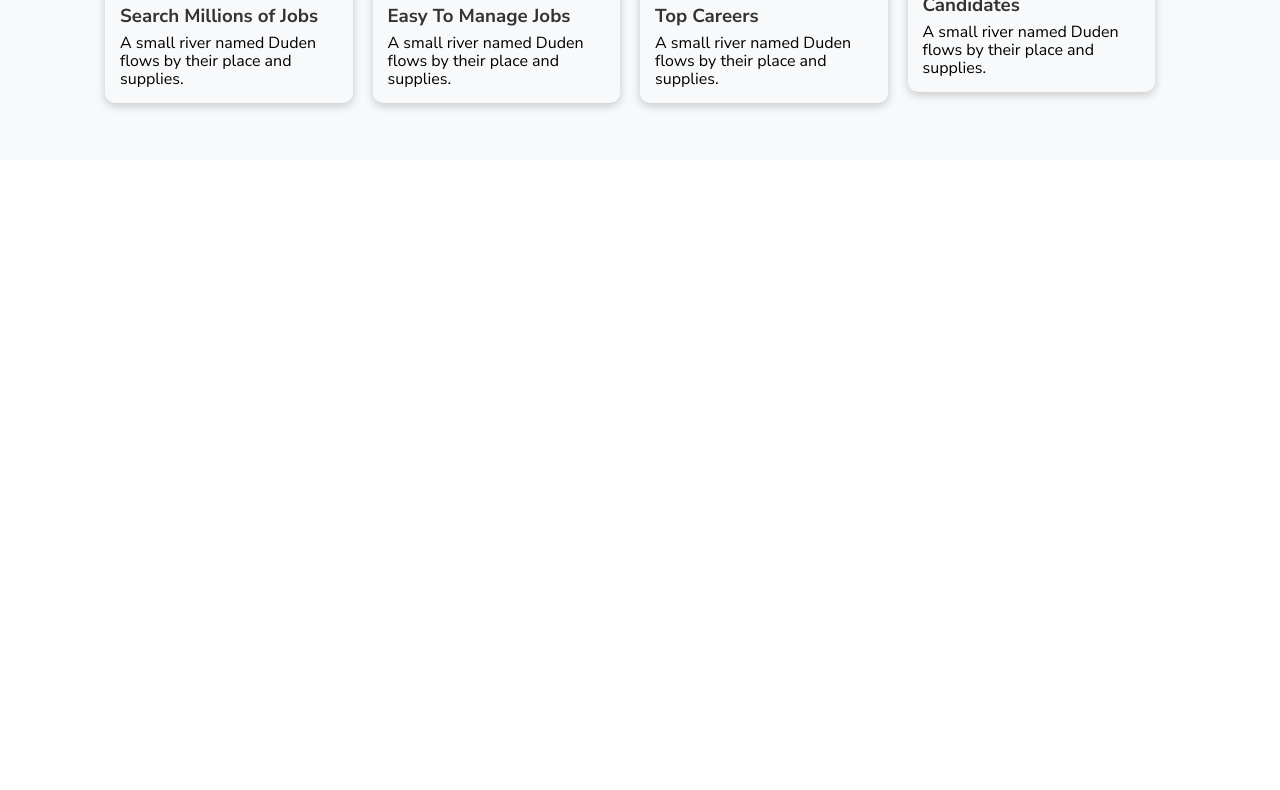
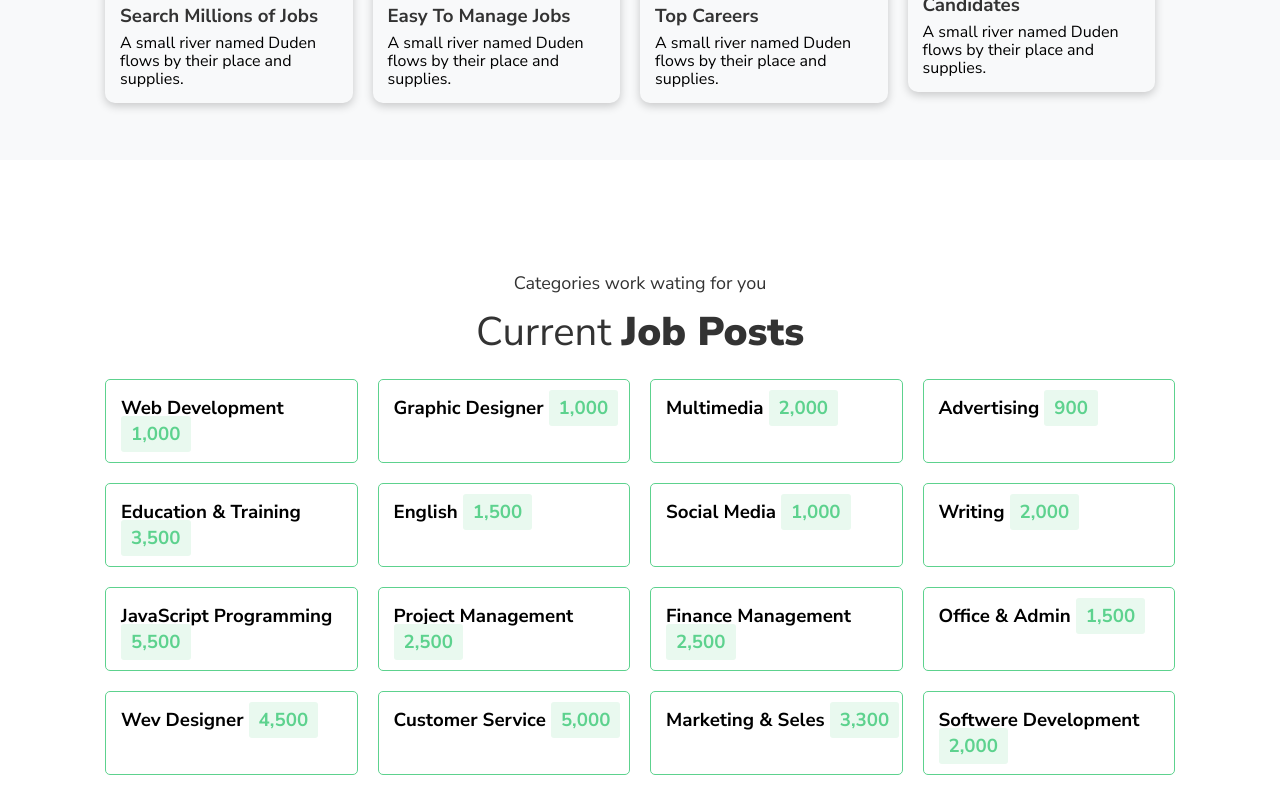
Before and after one commit to parvezahmedweb1/jobPortal-htmlandcss, a plain HTML site: page index.html in a window 1280 px wide. Shown: the part 940-1730 px from the top of the page. Before the commit the page ends 1100 px from the top, so only its background shows below. Drawn offline with Linux system fonts and the light colour scheme.

Commit message:
categories-section

```diff
--- a/index.html
+++ b/index.html
@@ -66,6 +66,67 @@
         </div>
       </div>
       <!-- feature section end -->
+      <!-- categories section start -->
+      <div class="categories-section mt">
+        <div class="container">
+          <div class="categories-head">
+            <p>Categories work wating for you</p>
+            <h2>Current <span>Job Posts</span></h2>
+          </div>
+          <div class="categories">
+            <div class="categorie">
+              <h3>Web Development <span>1,000</span></h3>
+            </div>
+            <div class="categorie">
+              <h3>Graphic Designer <span>1,000</span></h3>
+            </div>
+            <div class="categorie">
+              <h3>Multimedia <span>2,000</span></h3>
+            </div>
+            <div class="categorie">
+              <h3>Advertising <span>900</span></h3>
+            </div>
+            <div class="categorie">
+              <h3>Education & Training <span>3,500</span></h3>
+            </div>
+            <div class="categorie">
+              <h3>English <span>1,500</span></h3>
+            </div>
+            <div class="categorie">
+              <h3>Social Media <span>1,000</span></h3>
+            </div>
+            <div class="categorie">
+              <h3>Writing <span>2,000</span></h3>
+            </div>
+            <div class="categorie">
+              <h3>JavaScript Programming <span>5,500</span></h3>
+            </div>
+            <div class="categorie">
+              <h3>Project Management <span>2,500</span></h3>
+            </div>
+            <div class="categorie">
+              <h3>Finance Management <span>2,500</span></h3>
+            </div>
+            <div class="categorie">
+              <h3>Office & Admin <span>1,500</span></h3>
+            </div>
+            <div class="categorie">
+              <h3>Wev Designer <span>4,500</span></h3>
+            </div>
+            <div class="categorie">
+              <h3>Customer Service <span>5,000</span></h3>
+            </div>
+            <div class="categorie">
+              <h3>Marketing & Seles <span>3,300</span></h3>
+            </div>
+            <div class="categorie">
+              <h3>Softwere Development <span>2,000</span></h3>
+            </div>
+            </div>
+          </div>
+        </div>
+      </div>
+      <!-- categories section end -->
     </main>
     <!-- main section end -->
 
--- a/styles/main.css
+++ b/styles/main.css
@@ -40,6 +40,9 @@ body {
 }
 .mt {
   margin-top: 6em;
+}
+.mb {
+  margin-bottom: 6em;
 }
 /* ---- default style end ---- */
 
@@ -142,6 +145,41 @@ body {
   line-height: 18px;
 }
 /* ---- feature style end ---- */
+/* ---- categories style start ---- */
+.categories-head {
+  text-align: center;
+}
+.categories-head p {
+  font-size: 18px;
+  margin-bottom: 10px;
+  color: #333;
+}
+.categories-head h2 {
+  font-size: 40px;
+  font-weight: 400;
+  color: rgba(0, 0, 0, 0.8);
+  margin-bottom: 20px;
+}
+.categories-head h2 > span {
+  font-weight: 900;
+}
+.categories {
+  display: grid;
+  grid-template-columns: repeat(4, 1fr);
+  grid-gap: 20px;
+}
+.categorie {
+  border: 1px solid #5dd28e;
+  border-radius: 5px;
+  padding: 15px 0px 15px 15px;
+}
+.categorie h3 > span {
+  background: #e9f9ef;
+  color: #5dd28e;
+  padding: 5px 10px;
+  border-radius: 3px;
+}
+/* ---- categories style end ---- */
 
 /* Extra small devices (phones, 600px and down) */
 @media only screen and (max-width: 600px) {
@@ -171,4 +209,9 @@ body {
     margin-bottom: 20px;
   }
   /* ---- feature style end ---- */
+  /* ---- caregories style start ---- */
+  .categories {
+    grid-template-columns: 1fr;
+  }
+  /* ---- caregories style end ---- */
 }
```
